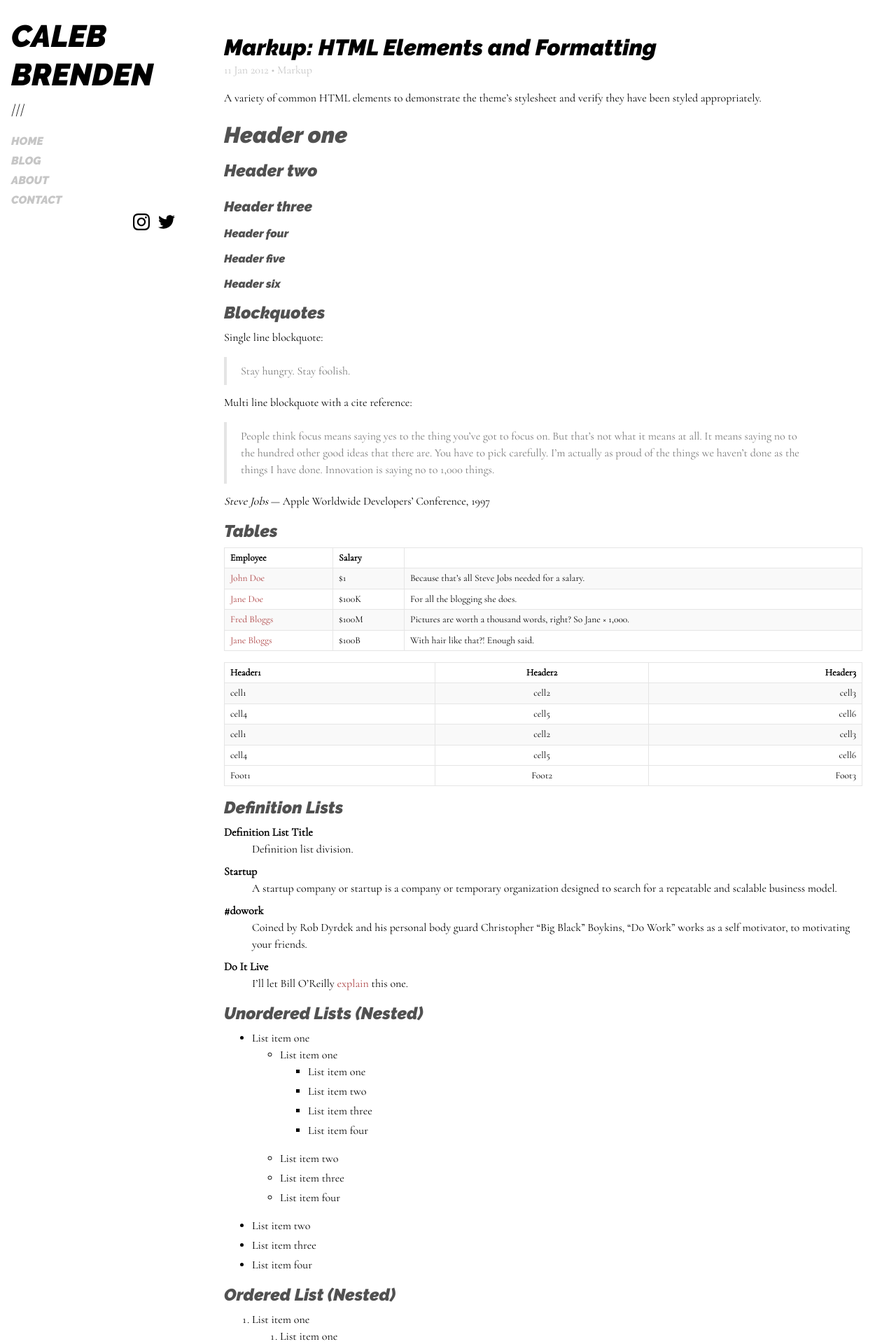
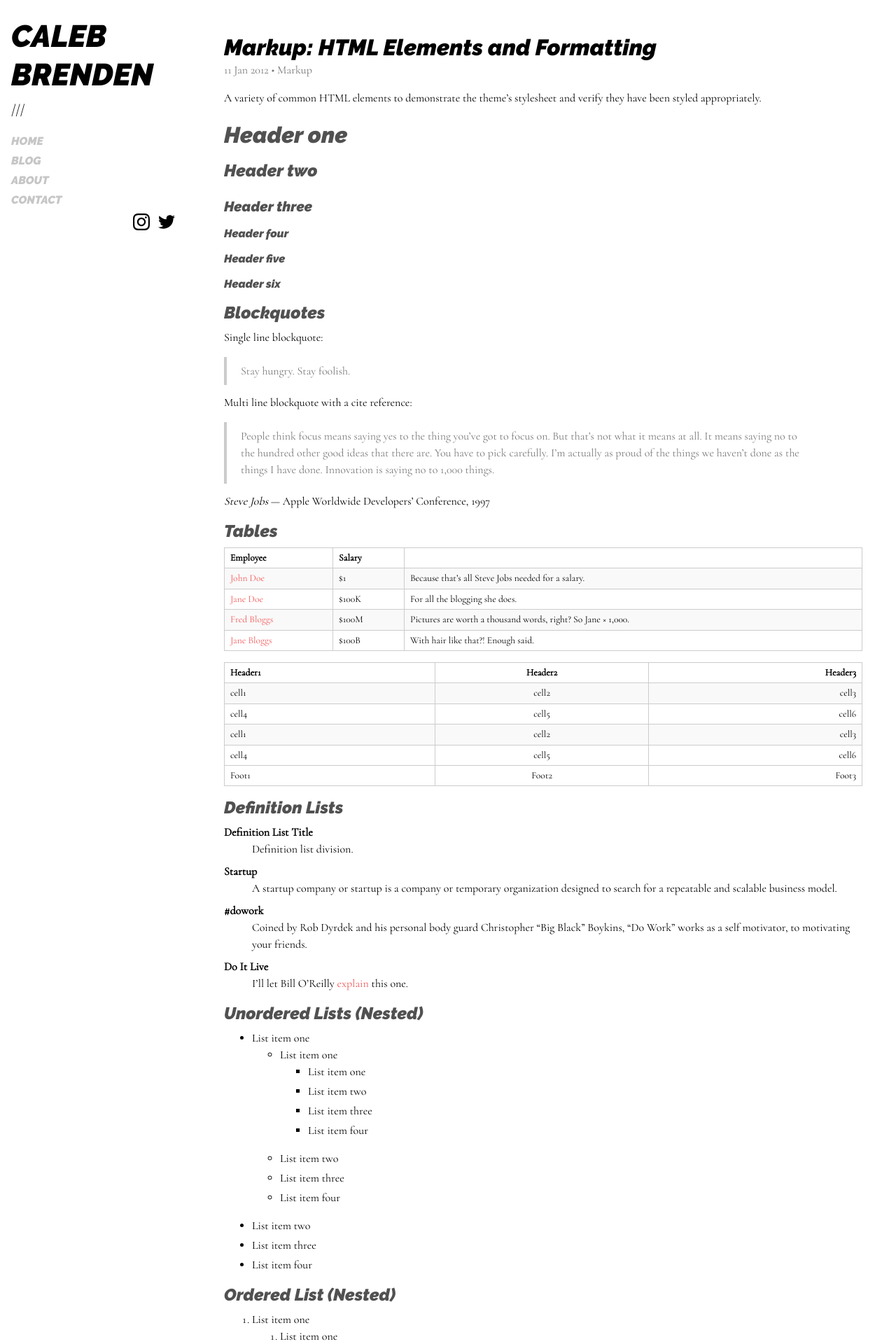
Before and after one commit to calebbrenden/my-site, a Jekyll site: the page built from _posts/2012-01-11-markup-html-elements-and-formatting.md, in a window 1280 px wide. Shown: the top 1920 px of the page at 70% size. Built offline with Jekyll 4.4.1, drawn with Linux system fonts in a browser that asks for light colours.

Commit message:
added padding to posts, changed variable colors

```diff
--- a/_sass/hydeout/_posts.scss
+++ b/_sass/hydeout/_posts.scss
@@ -5,6 +5,7 @@
 
 article + *, .post-body ~ section {
   padding-top: $section-spacing;
+  padding-bottom: $section-spacing;
   border-top: 1px solid $border-color;
   margin-top: $section-spacing;
 
--- a/_sass/hydeout/_variables.scss
+++ b/_sass/hydeout/_variables.scss
@@ -1,13 +1,13 @@
 $gray-1: #f9f9f9 !default;
 $gray-2: #e5e5e5 !default;
 $gray-3: #ccc !default;
-$gray-4: #c6c6c6 !default;
+$gray-4: #767676 !default;
 $gray-5: #515151 !default;
 $gray-6: #313131 !default;
 
-$red: #ac4142 !default;
+$red: #F45555 !default;
 $orange: #d28445 !default;
-$yellow: #f4bf75 !default;
+$yellow: #FFE368 !default;
 $green: #90a959 !default;
 $cyan: #75b5aa !default;
 $blue: #268bd2 !default;
@@ -31,7 +31,7 @@
 /* heading-color ORIGINALLY $gray-6 */
 $heading-color: $gray-5 !default;
 
-$border-color: $gray-2 !default;
+$border-color: $gray-3 !default;
 $border-radius: 300px !default;
 $padding-v: 1em !default;
 $padding-h: 1.5em !default;
```
